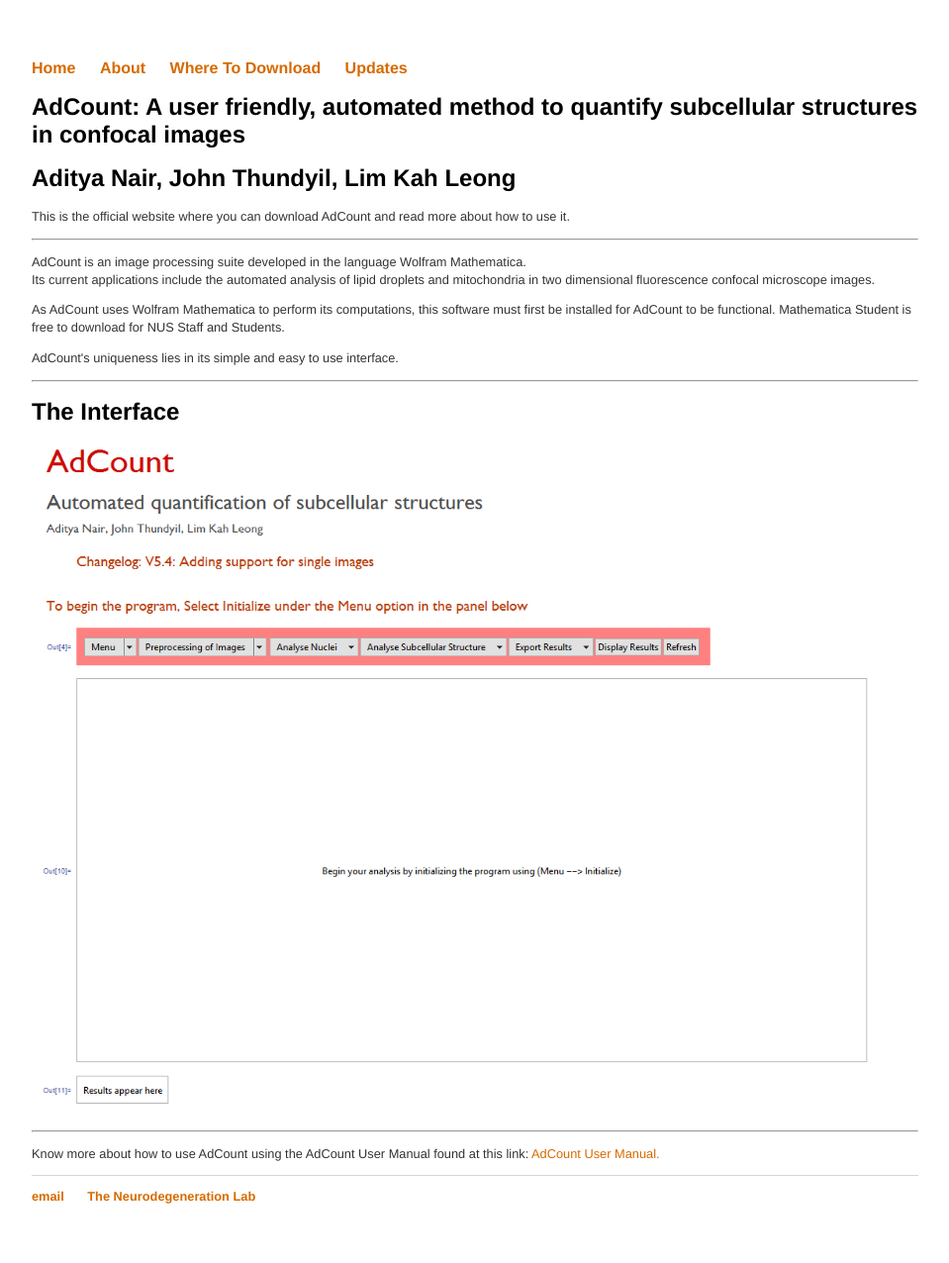
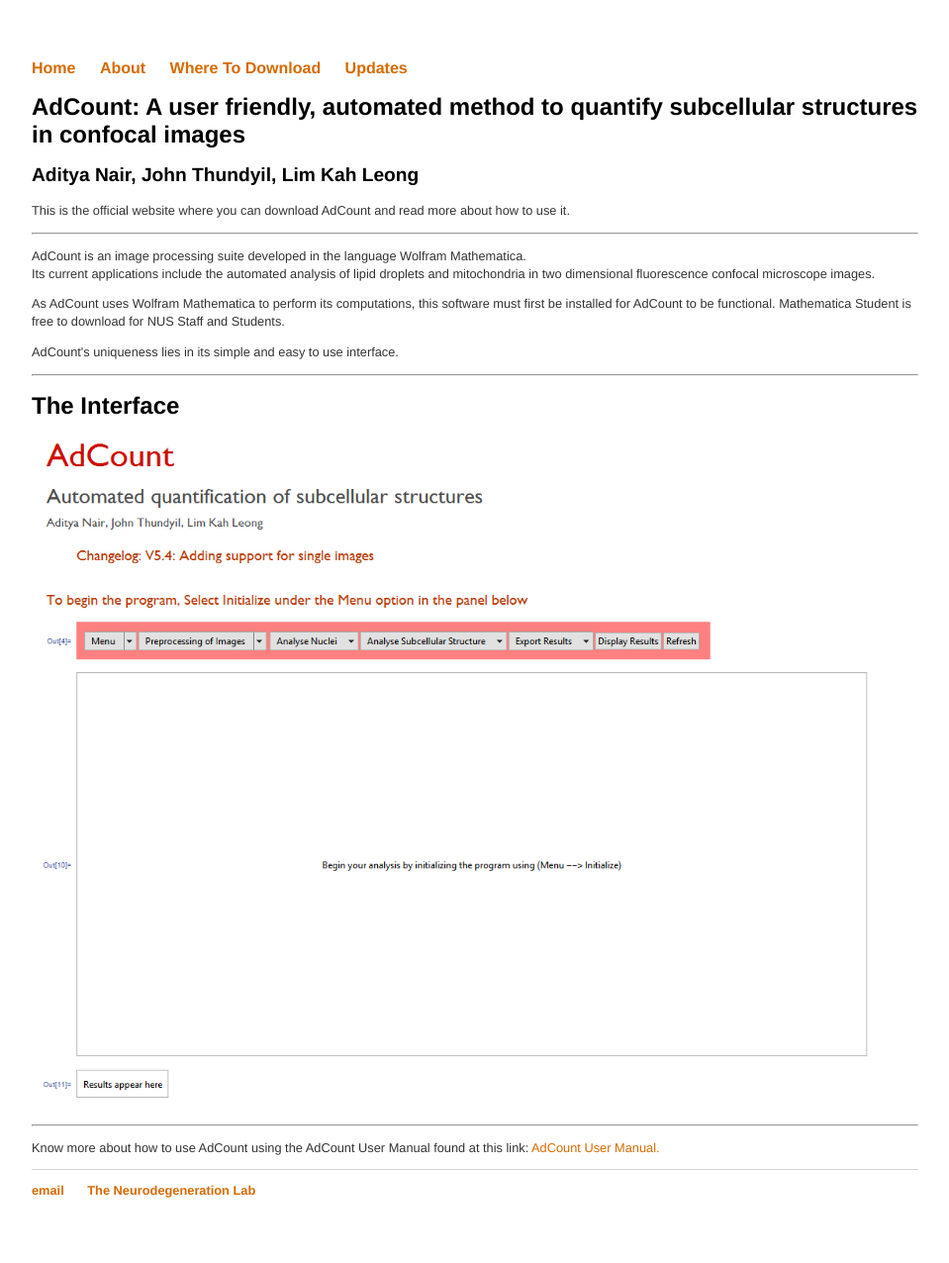
Before and after one commit to adcount/adcount.github.io, a Jekyll site: the page built from index.html, in a window 1280 px wide. Shown: the whole page at 99% size, without its empty margins (160-1119 px from the left). Built offline with Jekyll 4.4.1, drawn with Linux system fonts in a browser that asks for light colours.

```diff
--- a/index.html
+++ b/index.html
@@ -4,7 +4,7 @@ title: AdCount
 ---
 <div class="blurb">
 	<h1>AdCount: A user friendly, automated method to quantify subcellular structures in confocal images</h1>
-	<h1>Aditya Nair, John Thundyil, Lim Kah Leong</h1>
+	<h2>Aditya Nair, John Thundyil, Lim Kah Leong</h2>
 	<p>This is the official website where you can download AdCount and read more about how to use it.</p><hr>
 
 	<p>AdCount is an image processing suite developed in the language Wolfram Mathematica.<br> Its current applications include the automated analysis of lipid droplets and mitochondria in two dimensional fluorescence confocal microscope images.</p>
```
